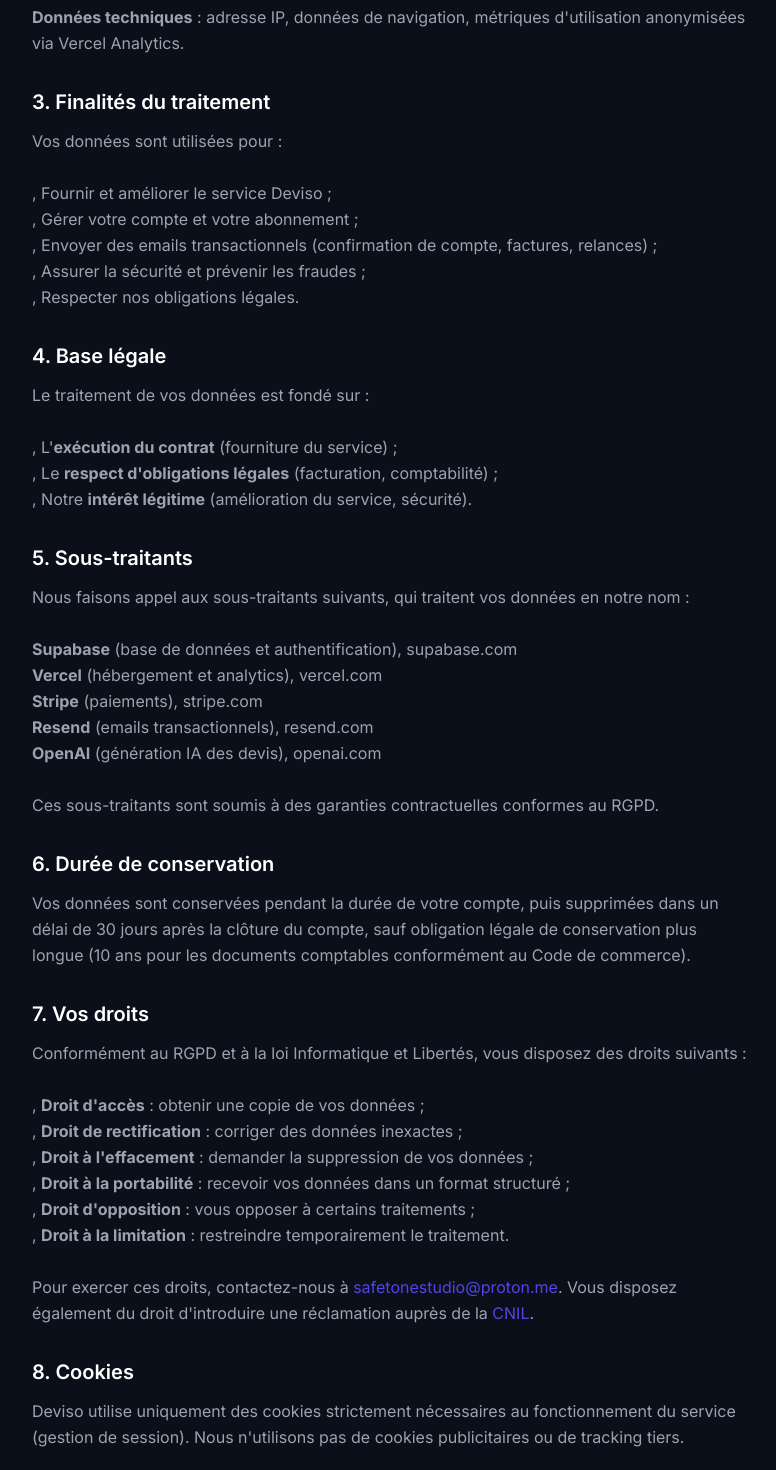
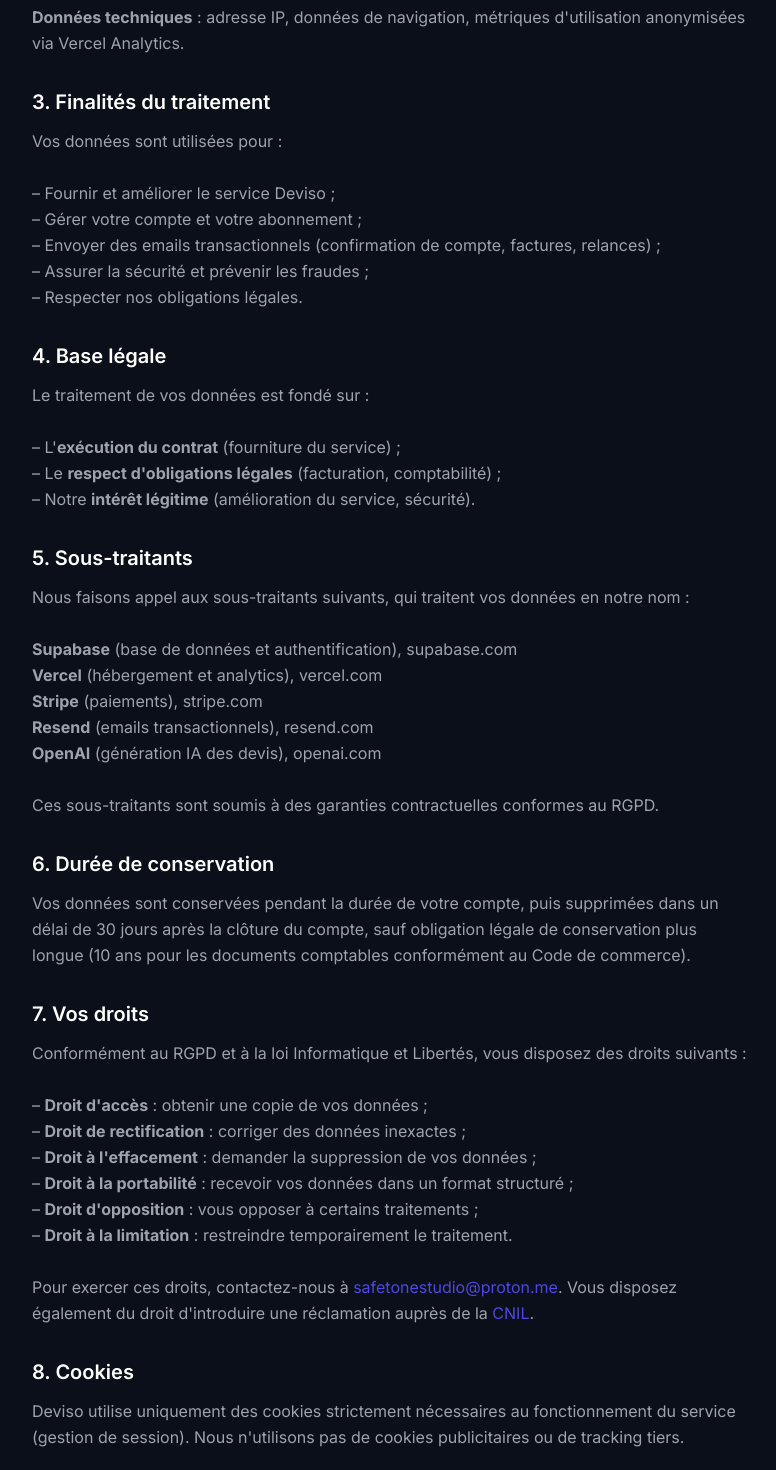
Before and after one commit to safetonestudio/deviso, a Next.js app: page /confidentialite in a window 1280 px wide. Shown: the part 680-2150 px from the top of the page, without its empty margins (248-1024 px from the left). Built offline with nearby package versions, Linux system fonts and the light colour scheme.

Commit message:
fix(legal): CGU deux formules + 3 utilisateurs Pro harmonise, puces cassees CGU et confidentialite

```diff
--- a/app/cgu/page.tsx
+++ b/app/cgu/page.tsx
@@ -55,10 +55,10 @@
         <section className="mb-8">
           <h2 className="text-xl font-semibold text-white mb-3">4. Plans tarifaires</h2>
           <p className="text-gray-400 leading-relaxed">
-            Deviso propose trois formules :<br /><br />
+            Deviso propose deux formules :<br /><br />
             Deviso ne propose pas de plan gratuit permanent. Tout abonnement inclut un <strong>essai gratuit de 14 jours</strong> sans carte bancaire requise.<br /><br />
             <strong>Plan Solo</strong> : 18 €/mois HT (ou 172,80 €/an, soit 14,40 €/mois). Inclut : factures Factur-X, logo personnalisé, signature électronique, relances auto, exports comptables.<br /><br />
-            <strong>Plan Pro</strong> : 34 €/mois HT (ou 326,40 €/an, soit 27,20 €/mois). Inclut tout Solo + multi-utilisateurs (2 membres inclus, +5 €/mois/siège supplémentaire), catalogue partagé, domaine d&apos;envoi personnalisé, accès Chorus Pro B2G.<br /><br />
+            <strong>Plan Pro</strong> : 34 €/mois HT (ou 326,40 €/an, soit 27,20 €/mois). Inclut tout Solo + multi-utilisateurs (3 utilisateurs inclus — le titulaire du compte et 2 membres —, +5 €/mois/utilisateur supplémentaire), catalogue partagé, domaine d&apos;envoi personnalisé, accès Chorus Pro B2G.<br /><br />
             Les tarifs annuels représentent une remise de 20 % par rapport au tarif mensuel.
             Le paiement s&apos;effectue par carte bancaire via la plateforme sécurisée Stripe, à l&apos;issue de la période d&apos;essai.
             L&apos;abonnement est résiliable à tout moment depuis le compte utilisateur, avec effet à la fin de la période en cours.
@@ -69,10 +69,10 @@
           <h2 className="text-xl font-semibold text-white mb-3">5. Obligations de l&apos;utilisateur</h2>
           <p className="text-gray-400 leading-relaxed">
             L&apos;utilisateur s&apos;engage à :<br /><br />
-           , Fournir des informations exactes lors de la création de son compte ;<br />
-           , Utiliser le service uniquement dans le cadre d&apos;une activité professionnelle légale ;<br />
-           , Ne pas tenter de contourner les limites de son plan ;<br />
-           , Ne pas utiliser le service à des fins frauduleuses ou illicites.
+            – Fournir des informations exactes lors de la création de son compte ;<br />
+            – Utiliser le service uniquement dans le cadre d&apos;une activité professionnelle légale ;<br />
+            – Ne pas tenter de contourner les limites de son plan ;<br />
+            – Ne pas utiliser le service à des fins frauduleuses ou illicites.
           </p>
         </section>
 
--- a/app/confidentialite/page.tsx
+++ b/app/confidentialite/page.tsx
@@ -49,11 +49,11 @@
           <h2 className="text-xl font-semibold text-white mb-3">3. Finalités du traitement</h2>
           <p className="text-gray-400 leading-relaxed">
             Vos données sont utilisées pour :<br /><br />
-           , Fournir et améliorer le service Deviso ;<br />
-           , Gérer votre compte et votre abonnement ;<br />
-           , Envoyer des emails transactionnels (confirmation de compte, factures, relances) ;<br />
-           , Assurer la sécurité et prévenir les fraudes ;<br />
-           , Respecter nos obligations légales.
+            – Fournir et améliorer le service Deviso ;<br />
+            – Gérer votre compte et votre abonnement ;<br />
+            – Envoyer des emails transactionnels (confirmation de compte, factures, relances) ;<br />
+            – Assurer la sécurité et prévenir les fraudes ;<br />
+            – Respecter nos obligations légales.
           </p>
         </section>
 
@@ -61,9 +61,9 @@
           <h2 className="text-xl font-semibold text-white mb-3">4. Base légale</h2>
           <p className="text-gray-400 leading-relaxed">
             Le traitement de vos données est fondé sur :<br /><br />
-           , L&apos;<strong>exécution du contrat</strong> (fourniture du service) ;<br />
-           , Le <strong>respect d&apos;obligations légales</strong> (facturation, comptabilité) ;<br />
-           , Notre <strong>intérêt légitime</strong> (amélioration du service, sécurité).
+            – L&apos;<strong>exécution du contrat</strong> (fourniture du service) ;<br />
+            – Le <strong>respect d&apos;obligations légales</strong> (facturation, comptabilité) ;<br />
+            – Notre <strong>intérêt légitime</strong> (amélioration du service, sécurité).
           </p>
         </section>
 
@@ -93,12 +93,12 @@
           <h2 className="text-xl font-semibold text-white mb-3">7. Vos droits</h2>
           <p className="text-gray-400 leading-relaxed">
             Conformément au RGPD et à la loi Informatique et Libertés, vous disposez des droits suivants :<br /><br />
-           , <strong>Droit d&apos;accès</strong> : obtenir une copie de vos données ;<br />
-           , <strong>Droit de rectification</strong> : corriger des données inexactes ;<br />
-           , <strong>Droit à l&apos;effacement</strong> : demander la suppression de vos données ;<br />
-           , <strong>Droit à la portabilité</strong> : recevoir vos données dans un format structuré ;<br />
-           , <strong>Droit d&apos;opposition</strong> : vous opposer à certains traitements ;<br />
-           , <strong>Droit à la limitation</strong> : restreindre temporairement le traitement.<br /><br />
+            – <strong>Droit d&apos;accès</strong> : obtenir une copie de vos données ;<br />
+            – <strong>Droit de rectification</strong> : corriger des données inexactes ;<br />
+            – <strong>Droit à l&apos;effacement</strong> : demander la suppression de vos données ;<br />
+            – <strong>Droit à la portabilité</strong> : recevoir vos données dans un format structuré ;<br />
+            – <strong>Droit d&apos;opposition</strong> : vous opposer à certains traitements ;<br />
+            – <strong>Droit à la limitation</strong> : restreindre temporairement le traitement.<br /><br />
             Pour exercer ces droits, contactez-nous à{" "}
             <a href="mailto:safetonestudio@proton.me" className="text-indigo-600 hover:underline">
               safetonestudio@proton.me
```
